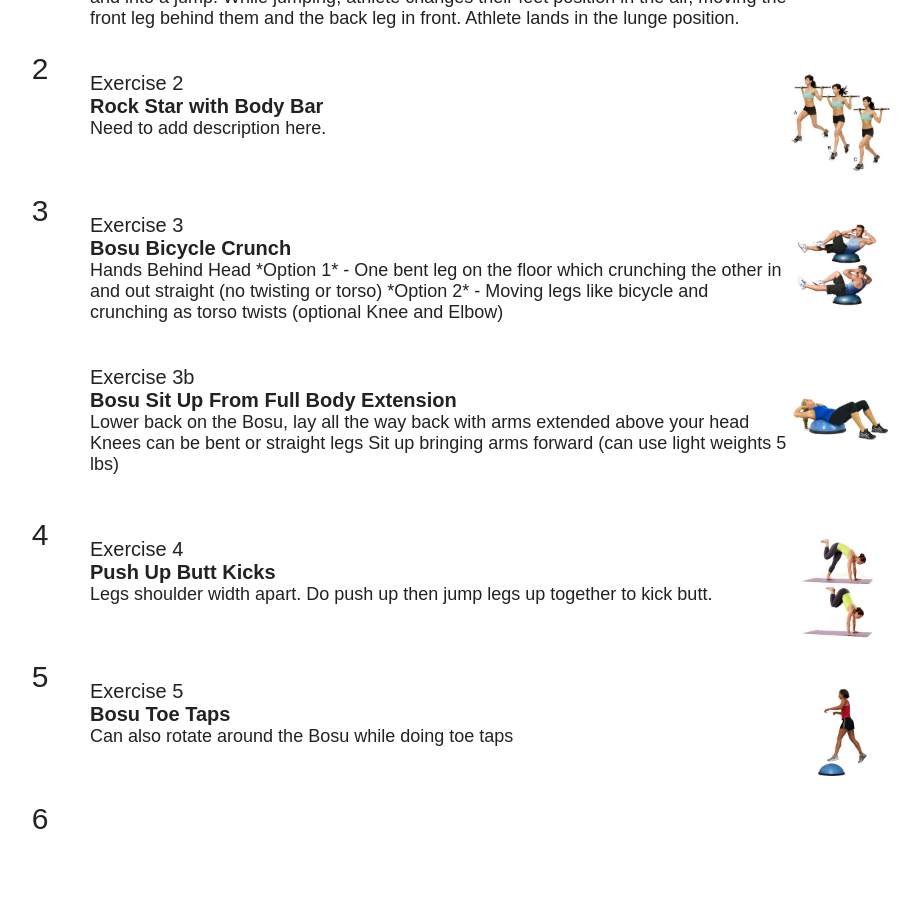
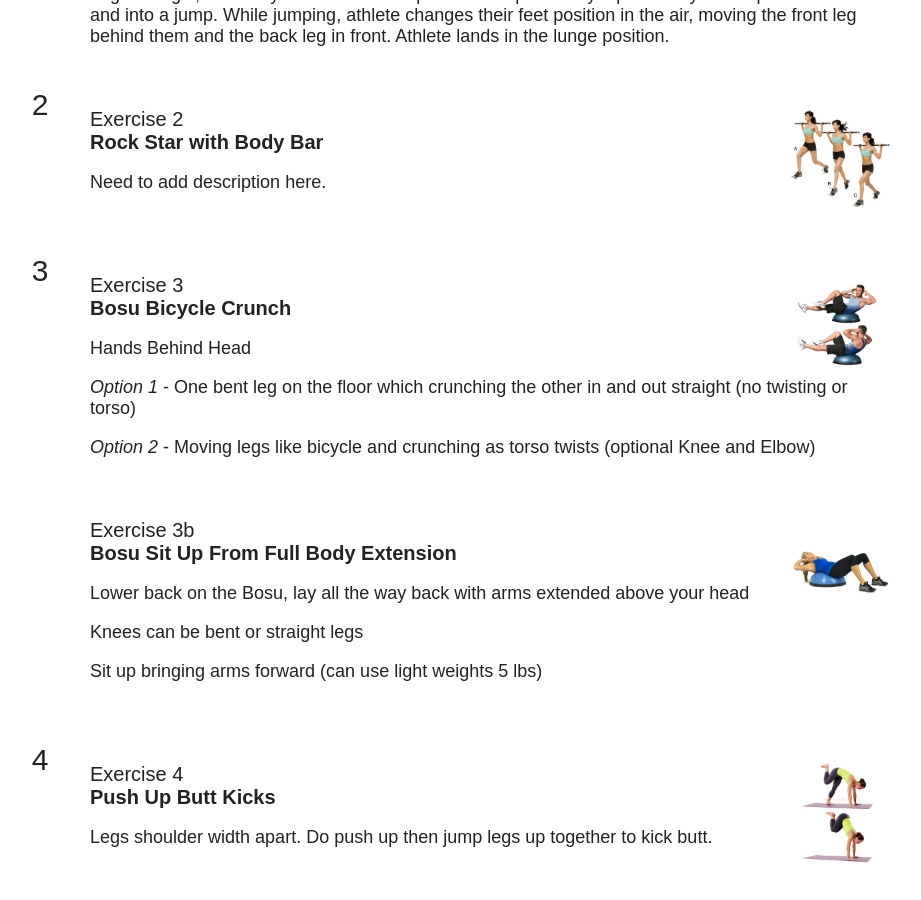
Before and after one commit to christyallen/christyallen.github.io, a Jekyll site: the page built from workouts/_posts/2014-04-14-tabata.md, in a window 1280 px wide and 900 px high, scrolled down 567 px. Shown: the whole window, without its empty margins (30-951 px from the left). Built offline with Jekyll 4.4.1, drawn with Linux system fonts in a browser that asks for light colours; nearby versions of some CDN libraries; before the commit the page ends 1403 px from its top, so only the background shows below that.

Commit message:
Site updated at 2014-04-15 20:48:16 UTC

```diff
--- a/_layouts/workout.html
+++ b/_layouts/workout.html
@@ -58,7 +58,7 @@
             <div class="exercise-image"><img src="/images/exercises/{{post.image}}" width="100"></div>
               <div class="exercise-number">Exercise 1</div>
                 <div class="exercise-title">{{post.title}}</div>
-                <div class="exercise-description">{{ post.content }}</div>
+                <div class="exercise-description">{{ post.content | markdownify }}</div>
                 <br style="clear: both;" />
           {% endif %}
         {% endfor %}
@@ -76,7 +76,7 @@
             <div class="exercise-image"><img src="/images/exercises/{{post.image}}" width="100"></div>
               <div class="exercise-number">Exercise 1b</div>
                 <div class="exercise-title">{{post.title}}</div>
-                <div class="exercise-description">{{ post.content }}</div>
+                <div class="exercise-description">{{ post.content | markdownify }}</div>
                 <br style="clear: both;" />
           </p>
           {% endif %}
@@ -102,7 +102,7 @@
             <div class="exercise-image"><img src="/images/exercises/{{post.image}}" width="100"></div>
               <div class="exercise-number">Exercise 2</div>
                 <div class="exercise-title">{{post.title}}</div>
-                <div class="exercise-description">{{ post.content }}</div>
+                <div class="exercise-description">{{ post.content | markdownify }}</div>
                 <br style="clear: both;" />
           </p>
           {% endif %}
@@ -121,7 +121,7 @@
             <div class="exercise-image"><img src="/images/exercises/{{post.image}}" width="100"></div>
               <div class="exercise-number">Exercise 2b</div>
                 <div class="exercise-title">{{post.title}}</div>
-                <div class="exercise-description">{{ post.content }}</div>
+                <div class="exercise-description">{{ post.content | markdownify }}</div>
                 <br style="clear: both;" />
           </p>
           {% endif %}
@@ -147,7 +147,7 @@
             <div class="exercise-image"><img src="/images/exercises/{{post.image}}" width="100"></div>
               <div class="exercise-number">Exercise 3</div>
                 <div class="exercise-title">{{post.title}}</div>
-                <div class="exercise-description">{{ post.content }}</div>
+                <div class="exercise-description">{{ post.content | markdownify }}</div>
                 <br style="clear: both;" />
           </p>
           {% endif %}
@@ -166,7 +166,7 @@
             <div class="exercise-image"><img src="/images/exercises/{{post.image}}" width="100"></div>
               <div class="exercise-number">Exercise 3b</div>
                 <div class="exercise-title">{{post.title}}</div>
-                <div class="exercise-description">{{ post.content }}</div>
+                <div class="exercise-description">{{ post.content | markdownify }}</div>
                 <br style="clear: both;" />
           </p>
           {% endif %}
@@ -192,7 +192,7 @@
             <div class="exercise-image"><img src="/images/exercises/{{post.image}}" width="100"></div>
               <div class="exercise-number">Exercise 4</div>
                 <div class="exercise-title">{{post.title}}</div>
-                <div class="exercise-description">{{ post.content }}</div>
+                <div class="exercise-description">{{ post.content | markdownify }}</div>
                 <br style="clear: both;" />
           </p>
           {% endif %}
@@ -211,7 +211,7 @@
             <div class="exercise-image"><img src="/images/exercises/{{post.image}}" width="100"></div>
               <div class="exercise-number">Exercise 4b</div>
                 <div class="exercise-title">{{post.title}}</div>
-                <div class="exercise-description">{{ post.content }}</div>
+                <div class="exercise-description">{{ post.content | markdownify }}</div>
                 <br style="clear: both;" />
           </p>
           {% endif %}
@@ -237,7 +237,7 @@
             <div class="exercise-image"><img src="/images/exercises/{{post.image}}" width="100"></div>
               <div class="exercise-number">Exercise 5</div>
                 <div class="exercise-title">{{post.title}}</div>
-                <div class="exercise-description">{{ post.content }}</div>
+                <div class="exercise-description">{{ post.content | markdownify }}</div>
                 <br style="clear: both;" />
           </p>
           {% endif %}
@@ -256,7 +256,7 @@
             <div class="exercise-image"><img src="/images/exercises/{{post.image}}" width="100"></div>
               <div class="exercise-number">Exercise 5b</div>
                 <div class="exercise-title">{{post.title}}</div>
-                <div class="exercise-description">{{ post.content }}</div>
+                <div class="exercise-description">{{ post.content | markdownify }}</div>
                 <br style="clear: both;" />
           </p>
           {% endif %}
@@ -282,7 +282,7 @@
             <div class="exercise-image"><img src="/images/exercises/{{post.image}}" width="100"></div>
               <div class="exercise-number">Exercise 6</div>
                 <div class="exercise-title">{{post.title}}</div>
-                <div class="exercise-description">{{ post.content }}</div>
+                <div class="exercise-description">{{ post.content | markdownify }}</div>
                 <br style="clear: both;" />
           </p>
           {% endif %}
@@ -301,7 +301,7 @@
             <div class="exercise-image"><img src="/images/exercises/{{post.image}}" width="100"></div>
               <div class="exercise-number">Exercise 6b</div>
                 <div class="exercise-title">{{post.title}}</div>
-                <div class="exercise-description">{{ post.content }}</div>
+                <div class="exercise-description">{{ post.content | markdownify }}</div>
                 <br style="clear: both;" />
           </p>
           {% endif %}
```
